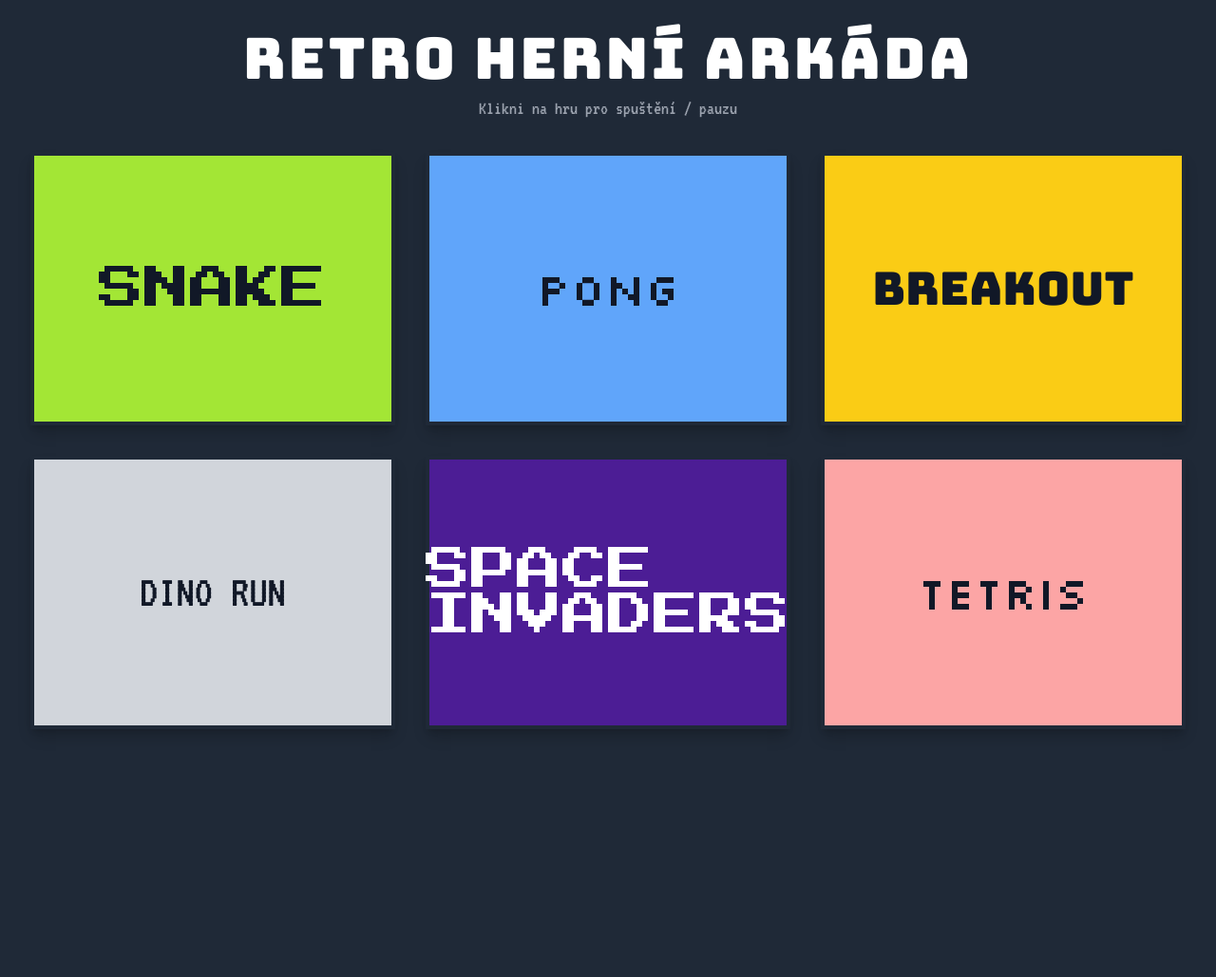
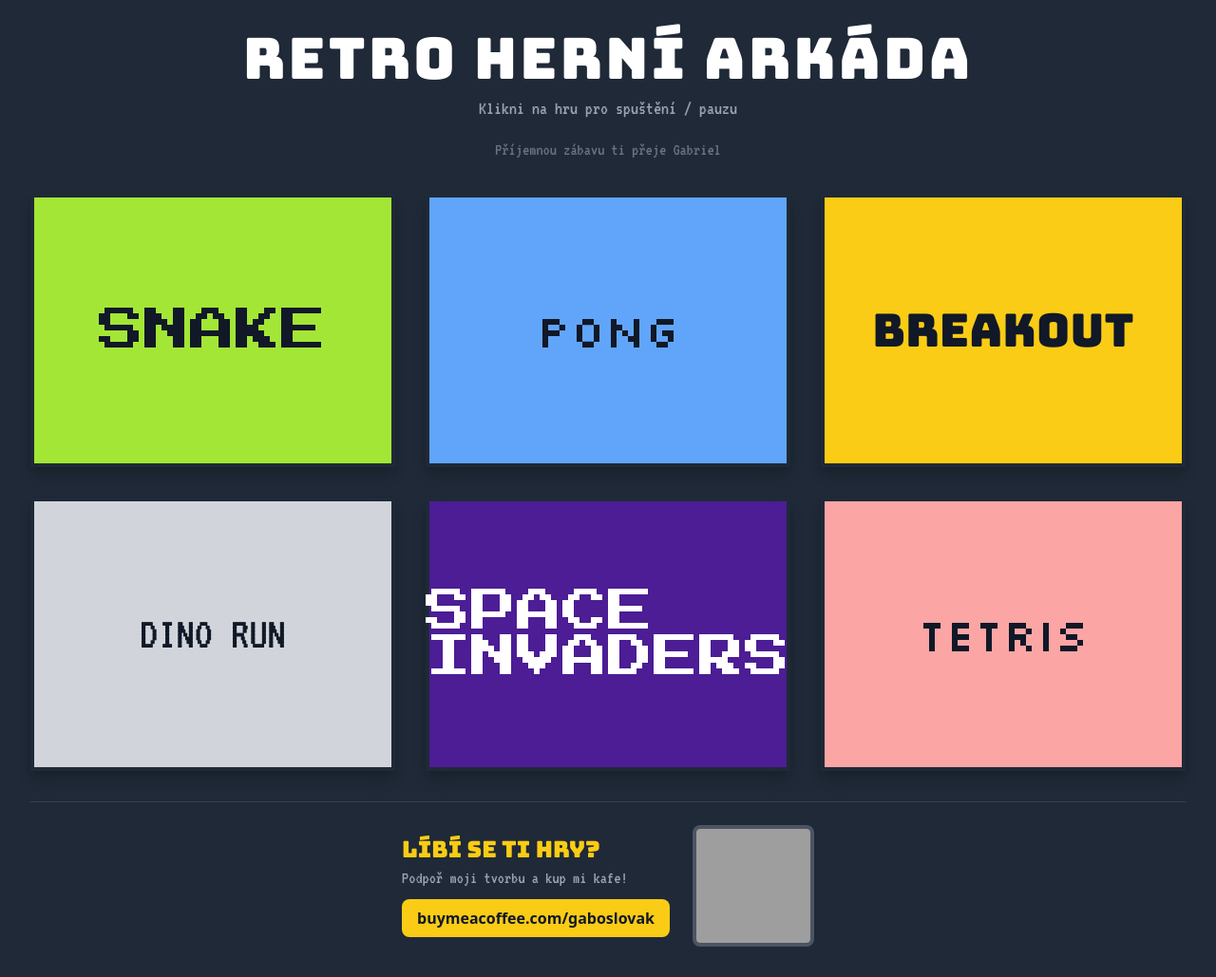
Before and after one commit to gabrielkozik-ux/games, a plain HTML site: page index.html in a window 1280 px wide. Shown: the whole page at 95% size. Before the commit the page ends 800 px from the top, so only its background shows below. Drawn offline with nearby package versions, Linux system fonts and the light colour scheme; grey boxes are pictures that could not be loaded.

Commit message:
Update index.html

```diff
--- a/index.html
+++ b/index.html
@@ -71,6 +71,7 @@
     <header class="text-center mb-4 sm:mb-8">
         <h1 class="text-4xl md:text-6xl font-bungee tracking-wider">Retro Herní Arkáda</h1>
         <p class="text-gray-400 mt-2 font-vt323 text-xl">Klikni na hru pro spuštění / pauzu</p>
+        <p class="text-gray-500 mt-4 font-vt323 text-lg">Příjemnou zábavu ti přeje Gabriel</p>
     </header>
 
     <main class="flex-grow grid grid-cols-1 md:grid-cols-2 lg:grid-cols-3 gap-4 sm:gap-8">
@@ -110,6 +111,21 @@
             <canvas id="tetris-canvas"></canvas>
         </div>
     </main>
+
+    <footer class="mt-8 pt-6 border-t border-gray-700 text-center">
+        <div class="flex flex-col md:flex-row items-center justify-center gap-6">
+            <div class="text-left">
+                <h3 class="font-bungee text-2xl text-yellow-400">Líbí se ti hry?</h3>
+                <p class="text-gray-400 font-vt323 text-lg">Podpoř moji tvorbu a kup mi kafe!</p>
+                <a href="https://buymeacoffee.com/gaboslovak" target="_blank" class="mt-2 inline-block bg-yellow-400 text-gray-900 font-bold py-2 px-4 rounded-lg hover:bg-yellow-300 transition-colors font-sans">
+                    buymeacoffee.com/gaboslovak
+                </a>
+            </div>
+            <div>
+                <img src="https://i.imgur.com/k2s4gVq.png" alt="QR kód pro Buy Me a Coffee" class="w-32 h-32 rounded-lg border-4 border-gray-600">
+            </div>
+        </div>
+    </footer>
 
     <script>
         // --- GLOBAL GAME CONTROLLER ---
```
